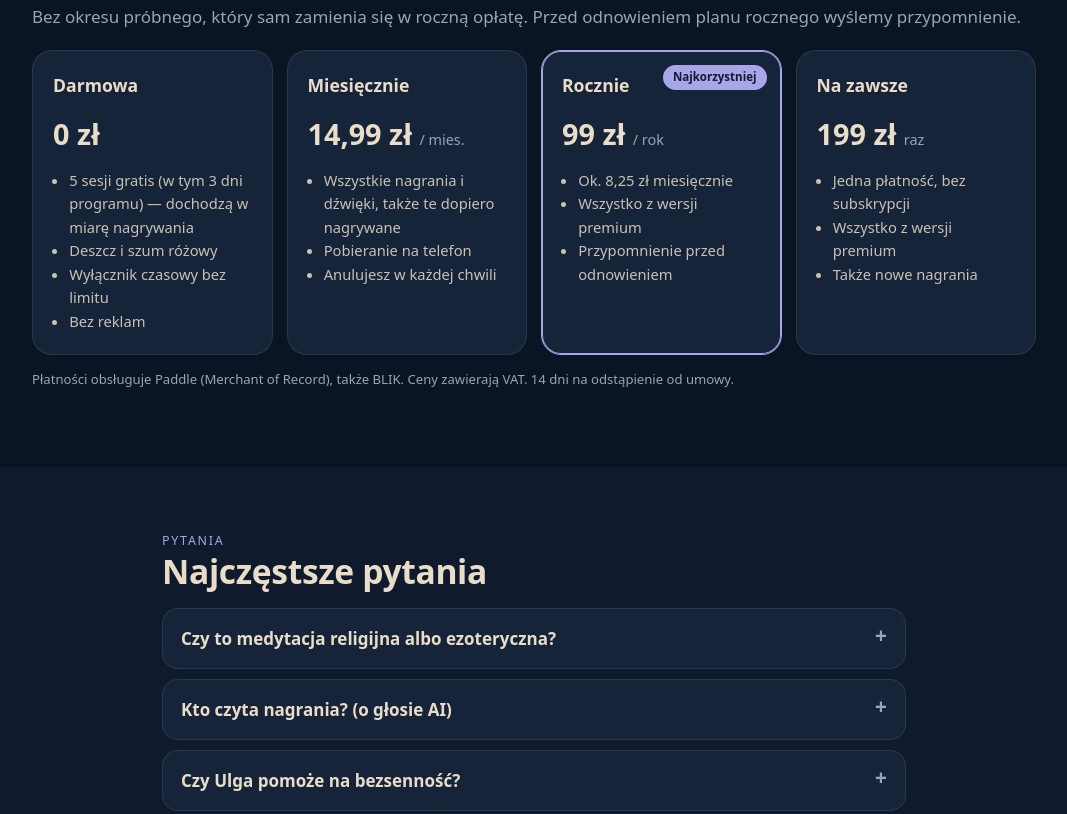
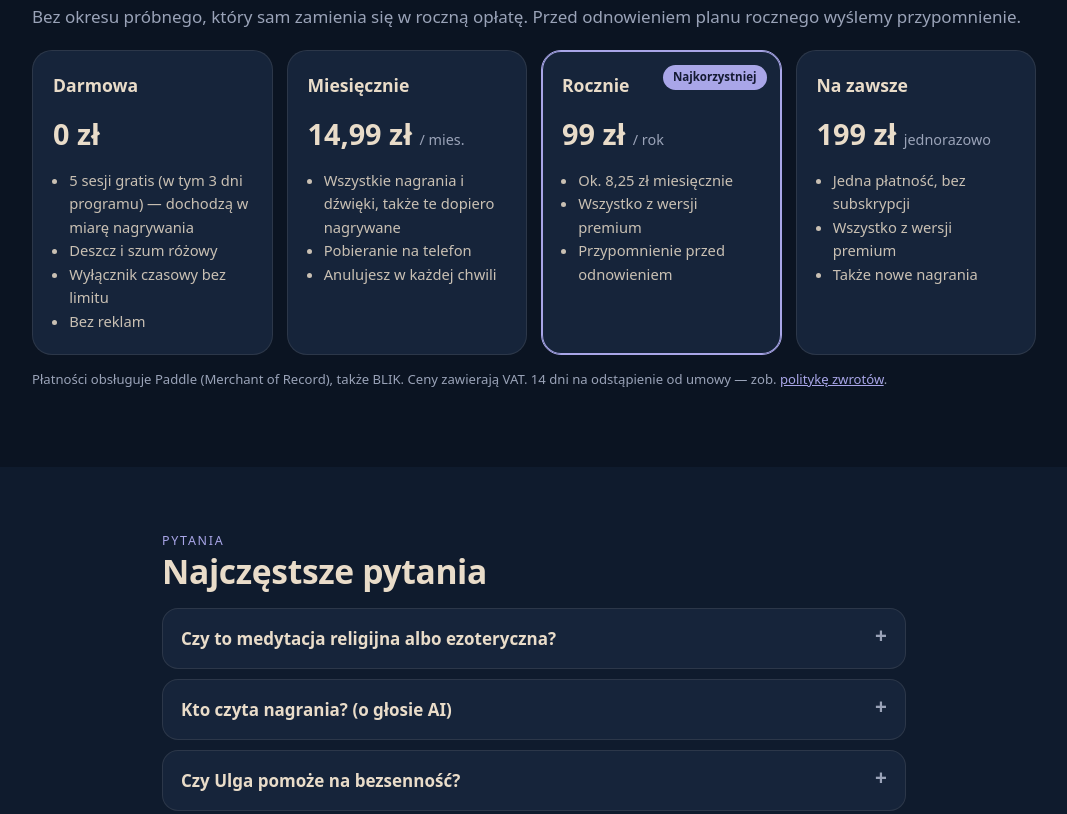
Before and after one commit to zavattaro/ulga, a plain HTML site: page site/index.html in a window 1280 px wide. Shown: the part 2598-3412 px from the top of the page, without its empty margins (106-1173 px from the left). Drawn offline with Linux system fonts and the light colour scheme.

Commit message:
Add files via upload

```diff
--- a/site/index.html
+++ b/site/index.html
@@ -225,9 +225,9 @@ footer a{color:var(--muted)}
         <div class="plan"><h3>Darmowa</h3><div class="price">0 zł</div><ul><li>5 sesji gratis (w tym 3 dni programu) — dochodzą w miarę nagrywania</li><li>Deszcz i szum różowy</li><li>Wyłącznik czasowy bez limitu</li><li>Bez reklam</li></ul></div>
         <div class="plan"><h3>Miesięcznie</h3><div class="price">14,99 zł <small>/ mies.</small></div><ul><li>Wszystkie nagrania i dźwięki, także te dopiero nagrywane</li><li>Pobieranie na telefon</li><li>Anulujesz w każdej chwili</li></ul></div>
         <div class="plan best"><span class="badge">Najkorzystniej</span><h3>Rocznie</h3><div class="price">99 zł <small>/ rok</small></div><ul><li>Ok. 8,25 zł miesięcznie</li><li>Wszystko z wersji premium</li><li>Przypomnienie przed odnowieniem</li></ul></div>
-        <div class="plan"><h3>Na zawsze</h3><div class="price">199 zł <small>raz</small></div><ul><li>Jedna płatność, bez subskrypcji</li><li>Wszystko z wersji premium</li><li>Także nowe nagrania</li></ul></div>
+        <div class="plan"><h3>Na zawsze</h3><div class="price">199 zł <small>jednorazowo</small></div><ul><li>Jedna płatność, bez subskrypcji</li><li>Wszystko z wersji premium</li><li>Także nowe nagrania</li></ul></div>
       </div>
-      <p class="fine" style="margin-top:14px">Płatności obsługuje Paddle (Merchant of Record), także BLIK. Ceny zawierają VAT. 14 dni na odstąpienie od umowy.</p>
+      <p class="fine" style="margin-top:14px">Płatności obsługuje Paddle (Merchant of Record), także BLIK. Ceny zawierają VAT. 14 dni na odstąpienie od umowy — zob. <a href="../legal/refund.html">politykę zwrotów</a>.</p>
     </div>
   </section>
 
@@ -260,8 +260,10 @@ footer a{color:var(--muted)}
     <nav aria-label="Informacje prawne">
       <a href="../legal/privacy.html">Polityka prywatności</a>
       <a href="../legal/terms.html">Regulamin</a>
+      <a href="../legal/refund.html">Polityka zwrotów</a>
       <a href="mailto:appolonia.modlitwa@gmail.com">Kontakt: appolonia.modlitwa@gmail.com</a>
     </nav>
+    <p class="en-legal" lang="en" style="font-size:.85em;opacity:.8">English: <a href="../legal/en/terms.html">Terms</a> · <a href="../legal/en/privacy.html">Privacy</a> · <a href="../legal/en/refund.html">Refunds</a></p>
     <p>© 2026 Enio Zavattaro (osoba fizyczna, Brazylia). Płatności: Paddle.com (Merchant of Record).</p>
   </div>
 </footer>
```
